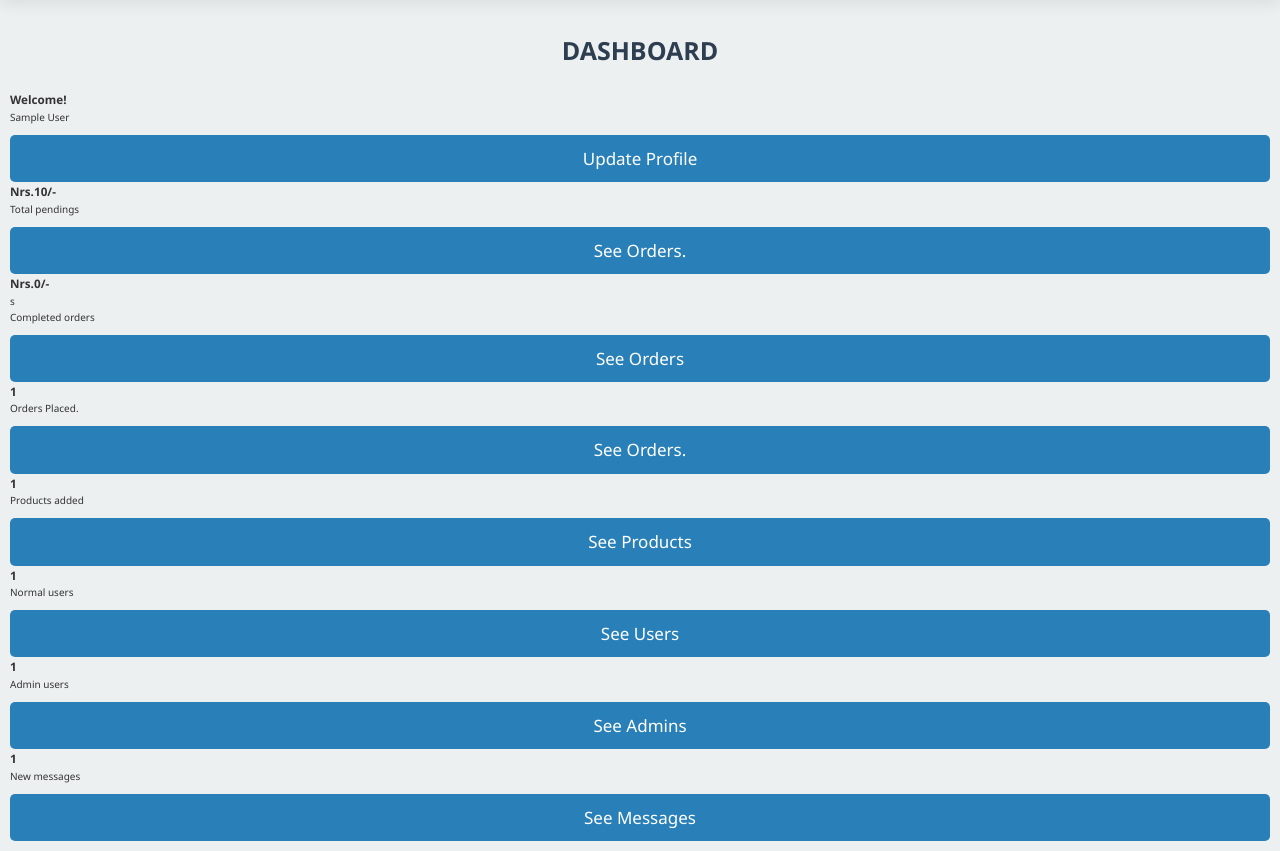
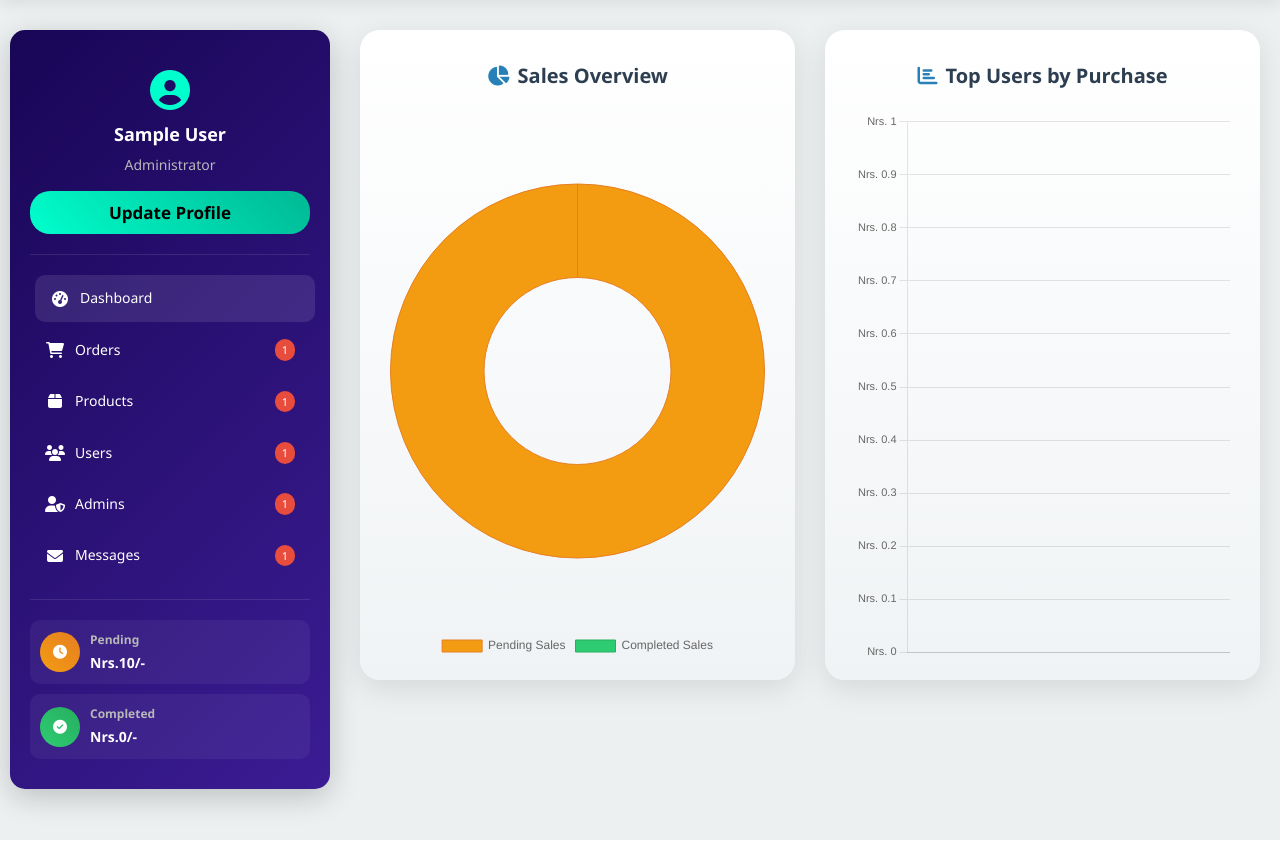
Before and after one commit to suzzzel5/Ecommerce-webiste-for-Bag-store, a PHP site: page /admin/dashboard.php in a window 1280 px wide. Shown: the part 80-931 px from the top of the page. Run offline with PHP 8.4, Linux system fonts and the light colour scheme; the visitor is signed in with stand-in values (Sample User, id 1); tables that the repository leaves empty or names only in its code hold one stand-in row (values such as "Sample post"); some libraries are stand-ins or nearby versions.

Commit message:
Update dashboard.php

```diff
--- a/admin/dashboard.php
+++ b/admin/dashboard.php
@@ -1,14 +1,77 @@
 <?php
 
 include '../components/connect.php';
-
 session_start();
 
 $admin_id = $_SESSION['admin_id'];
 
 if(!isset($admin_id)){
    header('location:admin_login.php');
+   exit;
 }
+
+// Fetch admin info
+$fetch_profile = [];
+$select_profile = $conn->prepare("SELECT * FROM `admins` WHERE id = ?");
+$select_profile->execute([$admin_id]);
+if($select_profile->rowCount() > 0){
+   $fetch_profile = $select_profile->fetch(PDO::FETCH_ASSOC);
+}
+
+// Fetch dashboard data
+$total_pendings = 0;
+$total_completes = 0;
+
+$select_pendings = $conn->prepare("SELECT total_price FROM `orders` WHERE payment_status = ?");
+$select_pendings->execute(['pending']);
+foreach ($select_pendings->fetchAll(PDO::FETCH_ASSOC) as $row) {
+   $total_pendings += $row['total_price'];
+}
+
+$select_completes = $conn->prepare("SELECT total_price FROM `orders` WHERE payment_status = ?");
+$select_completes->execute(['completed']);
+foreach ($select_completes->fetchAll(PDO::FETCH_ASSOC) as $row) {
+   $total_completes += $row['total_price'];
+}
+
+$select_orders = $conn->query("SELECT * FROM `orders`");
+$number_of_orders = $select_orders->rowCount();
+
+$select_products = $conn->query("SELECT * FROM `products`");
+$number_of_products = $select_products->rowCount();
+
+$select_users = $conn->query("SELECT * FROM `users`");
+$number_of_users = $select_users->rowCount();
+
+$select_admins = $conn->query("SELECT * FROM `admins`");
+$number_of_admins = $select_admins->rowCount();
+
+$select_messages = $conn->query("SELECT * FROM `messages`");
+$number_of_messages = $select_messages->rowCount();
+
+// Get top users by completed order spending
+$users_data = [];
+$select_users_spending = $conn->prepare("
+   SELECT users.name AS username, SUM(orders.total_price) AS total_spent
+   FROM orders
+   JOIN users ON orders.user_id = users.id
+   WHERE orders.payment_status = 'completed'
+   GROUP BY orders.user_id
+   ORDER BY total_spent DESC
+   LIMIT 10
+");
+$select_users_spending->execute();
+$users_data = $select_users_spending->fetchAll(PDO::FETCH_ASSOC);
+
+// Prepare for chart
+$user_names = [];
+$user_totals = [];
+
+foreach ($users_data as $user) {
+   $user_names[] = $user['username'];
+   $user_totals[] = $user['total_spent'];
+}
+
 
 ?>
 
@@ -16,13 +79,10 @@ if(!isset($admin_id)){
 <html lang="en">
 <head>
    <meta charset="UTF-8">
-   <meta http-equiv="X-UA-Compatible" content="IE=edge">
-   <meta name="viewport" content="width=device-width, initial-scale=1.0">
-   <title>Dashboard</title>
-
+   <title>Admin Dashboard</title>
+   <link rel="stylesheet" href="../css/admin_style.css">
    <link rel="stylesheet" href="https://cdnjs.cloudflare.com/ajax/libs/font-awesome/6.1.1/css/all.min.css">
-
-   <link rel="stylesheet" href="../css/admin_style.css">
+   <script src="https://cdn.jsdelivr.net/npm/chart.js"></script>
 
 </head>
 <body>
@@ -30,118 +90,191 @@ if(!isset($admin_id)){
 <?php include '../components/admin_header.php'; ?>
 
 <section class="dashboard">
+   <h1 class="heading"></h1>
 
-   <h1 class="heading">Dashboard</h1>
+   <div class="dashboard-wrapper">
 
-   <div class="box-container">
-
-      <div class="box">
-         <h3>Welcome!</h3>
-         <p><?= $fetch_profile['name']; ?></p>
+      <!-- LEFT PANEL WITH VERTICAL NAVIGATION -->
+      <div class="left-panel">
+         <div class="admin-profile">
+            <div class="profile-info">
+               <i class="fas fa-user-circle"></i>
+               <h3><?= htmlspecialchars($fetch_profile['name']) ?></h3>
+               <p>Administrator</p>
+            </div>
             <a href="update_profile.php" class="btn">Update Profile</a>
          </div>
 
-      <div class="box">
-         <?php
-            $total_pendings = 0;
-            $select_pendings = $conn->prepare("SELECT * FROM `orders` WHERE payment_status = ?");
-            $select_pendings->execute(['pending']);
-            if($select_pendings->rowCount() > 0){
-               while($fetch_pendings = $select_pendings->fetch(PDO::FETCH_ASSOC)){
-                  $total_pendings += $fetch_pendings['total_price'];
-               }
-            }
-         ?>
-         <h3><span>Nrs.</span><?= $total_pendings; ?><span>/-</span></h3>
-         <p>Total pendings</p>
-         <a href="placed_orders.php" class="btn">See Orders.</a>
+         <nav class="dashboard-nav">
+            <ul>
+               <li>
+                  <a href="dashboard.php" class="active">
+                     <i class="fas fa-tachometer-alt"></i>
+                     <span>Dashboard</span>
+                  </a>
+               </li>
+               <li>
+                  <a href="placed_orders.php">
+                     <i class="fas fa-shopping-cart"></i>
+                     <span>Orders</span>
+                     <span class="badge"><?= $number_of_orders ?></span>
+                  </a>
+               </li>
+               <li>
+                  <a href="products.php">
+                     <i class="fas fa-box"></i>
+                     <span>Products</span>
+                     <span class="badge"><?= $number_of_products ?></span>
+                  </a>
+               </li>
+               <li>
+                  <a href="users_accounts.php">
+                     <i class="fas fa-users"></i>
+                     <span>Users</span>
+                     <span class="badge"><?= $number_of_users ?></span>
+                  </a>
+               </li>
+               <li>
+                  <a href="admin_accounts.php">
+                     <i class="fas fa-user-shield"></i>
+                     <span>Admins</span>
+                     <span class="badge"><?= $number_of_admins ?></span>
+                  </a>
+               </li>
+               <li>
+                  <a href="messages.php">
+                     <i class="fas fa-envelope"></i>
+                     <span>Messages</span>
+                     <span class="badge"><?= $number_of_messages ?></span>
+                  </a>
+               </li>
+            </ul>
+         </nav>
+
+         <div class="quick-stats">
+            <div class="stat-item">
+               <div class="stat-icon pending">
+                  <i class="fas fa-clock"></i>
+               </div>
+               <div class="stat-details">
+                  <h4>Pending</h4>
+                  <p>Nrs.<?= $total_pendings; ?>/-</p>
+               </div>
             </div>
 
-      <div class="box">
-         <?php
-            $total_completes = 0;
-            $select_completes = $conn->prepare("SELECT * FROM `orders` WHERE payment_status = ?");
-            $select_completes->execute(['completed']);
-            if($select_completes->rowCount() > 0){
-               while($fetch_completes = $select_completes->fetch(PDO::FETCH_ASSOC)){
-                  $total_completes += $fetch_completes['total_price'];
-               }
-            }
-         ?>
-         <h3><span>Nrs.</span><?= $total_completes; ?><span>/-</span></h3>s
-         <p>Completed orders</p>
-         <a href="placed_orders.php" class="btn">See orders</a>
+            <div class="stat-item">
+               <div class="stat-icon completed">
+                  <i class="fas fa-check-circle"></i>
+               </div>
+               <div class="stat-details">
+                  <h4>Completed</h4>
+                  <p>Nrs.<?= $total_completes; ?>/-</p>
+               </div>
+            </div>
+         </div>
       </div>
 
-      <div class="box">
-         <?php
-            $select_orders = $conn->prepare("SELECT * FROM `orders`");
-            $select_orders->execute();
-            $number_of_orders = $select_orders->rowCount()
-         ?>
-         <h3><?= $number_of_orders; ?></h3>
-         <p>Orders Placed.</p>
-         <a href="placed_orders.php" class="btn">See orders.</a>
+      <!-- MIDDLE SECTION WITH CHARTS -->
+      <div class="middle-section">
+         <div class="charts-container">
+            <div class="chart-card">
+               <h3><i class="fas fa-chart-pie"></i> Sales Overview</h3>
+               <div class="chart-wrapper">
+                  <canvas id="salesChart"></canvas>
+               </div>
             </div>
 
-      <div class="box">
-         <?php
-            $select_products = $conn->prepare("SELECT * FROM `products`");
-            $select_products->execute();
-            $number_of_products = $select_products->rowCount()
-         ?>
-         <h3><?= $number_of_products; ?></h3>
-         <p>Products added</p>
-         <a href="products.php" class="btn">See products</a>
+            <div class="chart-card">
+               <h3><i class="fas fa-chart-bar"></i> Top Users by Purchase</h3>
+               <div class="chart-wrapper">
+                  <canvas id="userChart"></canvas>
                </div>
-
-      <div class="box">
-         <?php
-            $select_users = $conn->prepare("SELECT * FROM `users`");
-            $select_users->execute();
-            $number_of_users = $select_users->rowCount()
-         ?>
-         <h3><?= $number_of_users; ?></h3>
-         <p>Normal users</p>
-         <a href="users_accounts.php" class="btn">See Users</a>
             </div>
-
-      <div class="box">
-         <?php
-            $select_admins = $conn->prepare("SELECT * FROM `admins`");
-            $select_admins->execute();
-            $number_of_admins = $select_admins->rowCount()
-         ?>
-         <h3><?= $number_of_admins; ?></h3>
-         <p>Admin users</p>
-         <a href="admin_accounts.php" class="btn">See admins</a>
          </div>
-
-      <div class="box">
-         <?php
-            $select_messages = $conn->prepare("SELECT * FROM `messages`");
-            $select_messages->execute();
-            $number_of_messages = $select_messages->rowCount()
-         ?>
-         <h3><?= $number_of_messages; ?></h3>
-         <p>New messages</p>
-         <a href="messages.php" class="btn">See messages</a>
       </div>
 
    </div>
-
 </section>
 
+<script>
+   const ctx = document.getElementById('salesChart').getContext('2d');
+   const salesChart = new Chart(ctx, {
+      type: 'doughnut',
+      data: {
+         labels: ['Pending Sales', 'Completed Sales'],
+         datasets: [{
+            label: 'Sales Overview',
+            data: [<?= $total_pendings ?>, <?= $total_completes ?>],
+            backgroundColor: ['#f39c12', '#2ecc71'],
+            borderColor: ['#e67e22', '#27ae60'],
+            borderWidth: 1
+         }]
+      },
+      options: {
+         responsive: true,
+         maintainAspectRatio: false,
+         plugins: {
+            legend: {
+               position: 'bottom',
+               labels: {
+                  font: {
+                     size: 12
+                  }
+               }
+            }
+         }
+      }
+   });
+</script>
+<script>
+   const userCtx = document.getElementById('userChart').getContext('2d');
 
-
-
-
-
-
-
-
-
-
+   const userChart = new Chart(userCtx, {
+      type: 'bar',
+      data: {
+         labels: <?= json_encode($user_names); ?>,
+         datasets: [{
+            label: 'Total Purchase (Nrs.)',
+            data: <?= json_encode($user_totals); ?>,
+            backgroundColor: '#3498db',
+            borderColor: '#2980b9',
+            borderWidth: 1,
+            borderRadius: 8,
+            hoverBackgroundColor: '#2980b9'
+         }]
+      },
+      options: {
+         responsive: true,
+         maintainAspectRatio: false,
+         scales: {
+            y: {
+               beginAtZero: true,
+               ticks: {
+                  callback: value => 'Nrs. ' + value,
+                  font: {
+                     size: 11
+                  }
+               }
+            },
+            x: {
+               ticks: {
+                  font: {
+                     size: 10
+                  }
+               }
+            }
+         },
+         plugins: {
+            legend: { display: false },
+            tooltip: {
+               callbacks: {
+                  label: context => 'Nrs. ' + context.parsed.y
+               }
+            }
+         }
+      }
+   });
+</script>
 
 <script src="../js/admin_script.js"></script>
 
```
Lines whose indentation alone changed are shown as unchanged.
